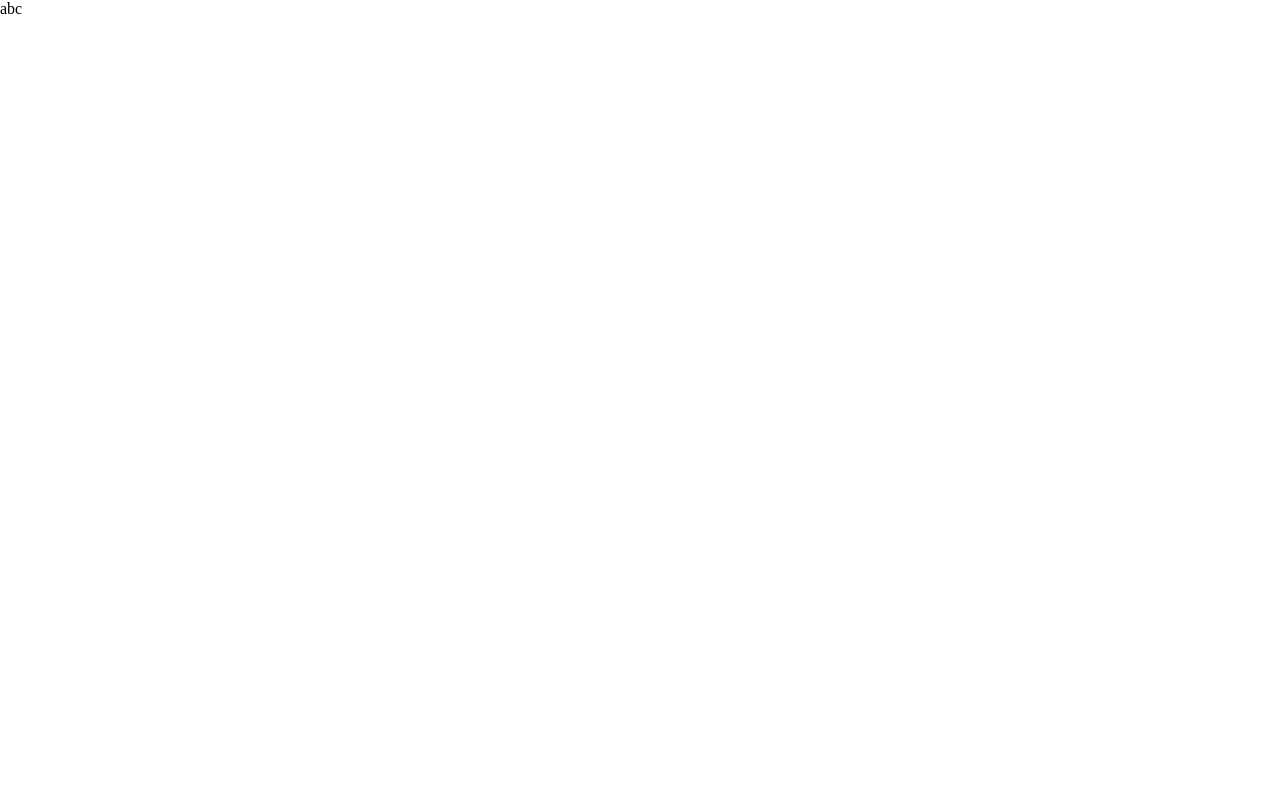
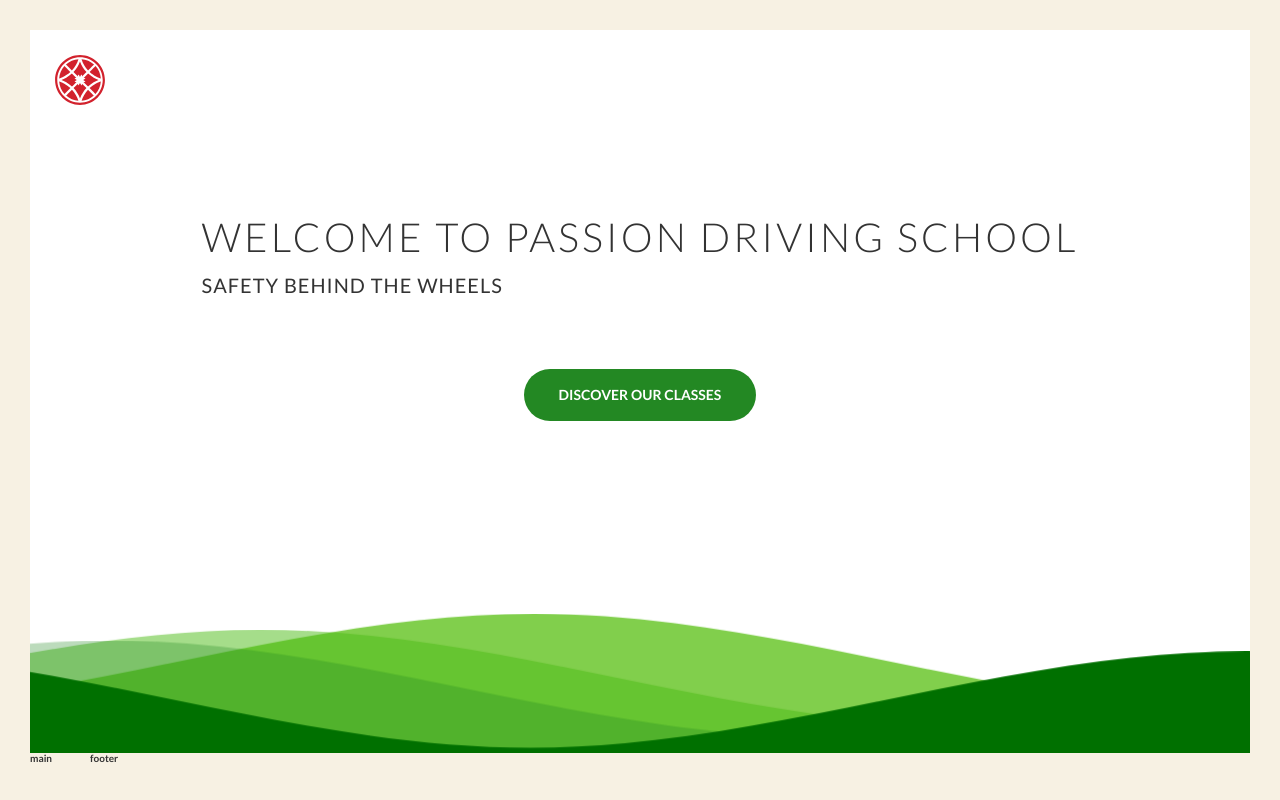
Before and after one commit to macha14/passion_driving-school, a website: page index.html in a window 1280 px wide. Drawn offline with Linux system fonts and the light colour scheme.

Commit message:
Header part is completed.

```diff
--- a/index.html
+++ b/index.html
@@ -1,14 +1,49 @@
 <!DOCTYPE html>
 <html lang="en">
-<head>
-    <meta charset="UTF-8">
-    <meta name="viewport" content="width=device-width, initial-scale=1.0">
-    <meta http-equiv="X-UA-Compatible" content="ie=edge">
+  <head>
+    <meta charset="UTF-8" />
+    <meta name="viewport" content="width=device-width, initial-scale=1.0" />
+    <meta http-equiv="X-UA-Compatible" content="ie=edge" />
 
-    <link rel="stylesheet" href="css/style.css">
-    <title>Passion Driving school</title>
-</head>
-<body>
-    abc
-</body>
+    <link
+      href="https://fonts.googleapis.com/css?family=Lato:100,300,400,700,900"
+      rel="stylesheet"
+    />
+
+    <link rel="stylesheet" href="css/style.css" />
+
+    <link rel="shortcut icon" href="img/Logo.png" />
+    <title>Passion | Safty behind the wheels</title>
+  </head>
+  <body class="container">
+    <header class="header">
+      <div class="header__logo-box">
+        <img src="img/Logo.svg" alt="Logo">
+      </div>
+      <div class="header__text-box">
+        <h1 class="header-primary">
+          <span class="header-primary--main">Welcome to passion driving school</span>
+          <span class="header-primary--sub">Safety behind the wheels</span>
+        </h1>
+        <div class="btn-box">
+          <a href="#" class="btn btn--green btn--animated">Discover our classes</a>
+        </div>
+      </div>
+      <div class="header__wave-box">
+        <svg class="waves" xmlns="http://www.w3.org/2000/svg" xmlns:xlink="http://www.w3.org/1999/xlink" viewBox="0 24 150 28" preserveAspectRatio="none" shape-rendering="auto">
+          <defs>
+              <path id="gentle-wave" d="M-160 44c30 0 58-18 88-18s 58 18 88 18 58-18 88-18 58 18 88 18 v44h-352z" />
+          </defs>
+          <g class="parallax">
+              <use xlink:href="#gentle-wave" x="48" y="0" fill="rgba(76, 187, 0,0.7)" />
+              <use xlink:href="#gentle-wave" x="48" y="3" fill="rgba(76, 187, 23,0.5)" />
+              <use xlink:href="#gentle-wave" x="48" y="5" fill="rgba(35, 136, 35,0.3)" />
+              <use xlink:href="#gentle-wave" x="48" y="7" fill="#007000" />
+          </g>
+        </svg>
+      </div>
+    </header>
+    <main>main</main>
+    <footer class="footer">footer</footer>
+  </body>
 </html>
--- a/package.json
+++ b/package.json
@@ -5,7 +5,7 @@
   "main": "index.js",
   "scripts": {
     "watch:sass": "node-sass sass/main.scss css/style.css -w",
-    "devserver": "live-server",
+    "devserver": "live-server --browser=firefox",
     "start": "npm-run-all --parallel devserver watch:sass",
     "compile:sass": "node-sass sass/main.scss css/style.comp.css",
     "concat:css": "concat -o css/style.concat.css css/style.comp.css",
--- /dev/null
+++ b/sass/abstracts/_variables.scss
@@ -0,0 +1,30 @@
+// COLORS
+$color-primary: #238823;
+$color-primary-light: #4CBB17;
+$color-primary-dark: #007000;
+
+$color-secondary-light: #E60000;
+$color-secondary-dark: #D2222D;
+
+$color-tertiary-light: #FFBF00;
+$color-tertiary-dark: #FF7800;
+
+$color-grey-light-1: #f7f7f7;
+$color-grey-light-2: #eee;
+
+$color-grey-dark-1: #777;
+$color-grey-dark-2: #999;
+$color-grey-dark-3: #333;
+
+$color-white: #fff;
+$color-black: #000;
+
+// FONT
+$default-font-size: 1.4rem;
+$font-primary: 'Lato', sans-serif;
+
+// RESPONSIVE BREAKPOINTS
+$bp-largest: 75em;   // 1200px
+$bp-large: 62.5em;   // 1000px
+$bp-medium: 50em;    // 800px;
+$bp-small: 37.5em;    // 600px;
--- /dev/null
+++ b/sass/base/_animation.scss
@@ -0,0 +1,72 @@
+@keyframes moveInLeft{
+    0% {
+        opacity: 0;
+        transform: translateX(-5rem);
+    }
+
+    80% {
+        transform: translateX(1rem);
+    }
+
+    100% {
+        transform: translateX(0);
+        opacity: 1;
+    }
+}
+
+@keyframes moveInRight{
+    0% {
+        opacity: 0;
+        transform: translateX(5rem);
+    }
+
+    80% {
+        transform: translateX(-1rem);
+    }
+
+    100% {
+        transform: translateX(0);
+        opacity: 1;
+    }
+}
+
+@keyframes moveInBottom {
+    0% {
+        opacity: 0;
+        transform: translateY(3rem);
+    }
+
+    100% {
+        opacity: 1;
+        transform: translate(0);
+    }
+}
+
+ /* Animation */
+.parallax>use {
+  animation: move-forever 25s cubic-bezier(.55, .5, .45, .5) infinite;
+}
+.parallax>use:nth-child(1) {
+  animation-delay: -2s;
+  animation-duration: 7s;
+}
+.parallax>use:nth-child(2) {
+  animation-delay: -3s;
+  animation-duration: 10s;
+}
+.parallax>use:nth-child(3) {
+  animation-delay: -4s;
+  animation-duration: 13s;
+}
+.parallax>use:nth-child(4) {
+  animation-delay: -5s;
+  animation-duration: 20s;
+}
+@keyframes move-forever {
+  0% {
+    transform: translate3d(-90px, 0, 0);
+  }
+  100% {
+    transform: translate3d(85px, 0, 0);
+  }
+}
--- /dev/null
+++ b/sass/base/_base.scss
@@ -0,0 +1,37 @@
+/**************************
+***Initial Setup for project
+**************************/
+
+*,
+*::before,
+*::after{
+    margin: 0;
+    padding: 0;
+    box-sizing: inherit;
+}
+
+html{
+    font-size: 62.5%;  //1rem = 10px; 10px/16px = 62.5%
+}
+
+body{
+    box-sizing: border-box;
+    padding: 3rem;
+    background-color: #f7f1e3;
+    font-family: $font-primary;
+    font-weight: 700;
+    line-height: 1.6;
+    color: $color-grey-dark-3;
+
+}
+
+::selection{
+    background-color: $color-primary;
+    color: $color-white;
+}
+
+.container{
+    display: grid;
+    grid-template-rows: 90vh 40vw repeat(4, min-content);
+    grid-template-columns: [full-start] minmax(6rem, 1fr) [center-start] repeat(8, [col-start] minmax(min-content, 14rem) [col-end]) [center-end] minmax(6rem, 1fr) [full-end];
+}
--- /dev/null
+++ b/sass/components/_button.scss
@@ -0,0 +1,64 @@
+.btn {
+    &,
+    &:link,
+    &:visited {
+        text-transform: uppercase;
+        text-decoration: none;
+        padding: 1.5rem 3.5rem;
+        display: inline-block;
+        border-radius: 10rem;
+        position: relative;
+        font-size: $default-font-size;
+
+        transition: all .2s;
+    }
+
+    &:hover {
+        transform: translateY(-2px);
+        box-shadow: 0 1rem 2rem rgba($color-black, .2);
+
+        &::after{
+            transform: scaleX(1.4) scaleY(1.6);
+            opacity: 0;
+        }
+    }
+
+    &:active,
+    &:focus {
+        outline: none;
+        transform: translateY(-1px);
+        box-shadow: 0 .5rem 1rem rgba($color-black, .2);
+    }
+
+    &--green {
+        background-color: $color-primary;
+        color: $color-white;
+
+        &::after{
+            background-color: $color-primary;
+        }
+    }
+
+
+    &::after {
+        content: "";
+        display: inline-block;
+        height: 100%;
+        width: 100%;
+        border-radius: 10rem;
+        position: absolute;
+        top: 0;
+        left: 0;
+        z-index: -1;
+        transition: all .4s;
+    }
+
+    &--animated {
+        animation: moveInBottom .5s ease-out .75s;
+        animation-fill-mode: backwards;
+    }
+}
+
+.btn-box{
+    text-align: center;
+}
--- /dev/null
+++ b/sass/components/_typography.scss
@@ -0,0 +1,25 @@
+.header-primary{
+    text-transform: uppercase;
+    backface-visibility: hidden;
+
+    &--main{
+        display: block;
+        font-size: 4rem;
+        font-weight: 300;
+        letter-spacing: .3rem;
+
+        animation-name: moveInLeft;
+        animation-duration: 1s;
+        animation-timing-function: ease-out;
+
+    }
+
+    &--sub{
+        display: block;
+        font-size: 2rem;
+        font-weight: 400;
+        letter-spacing: .1rem;
+
+        animation: moveInRight 1s ease-out;
+    }
+}
--- /dev/null
+++ b/sass/components/_wave.scss
@@ -0,0 +1,9 @@
+.waves {
+    /*position: relative;*/
+    width: 100%;
+    /*height: 15vh;*/
+    margin-bottom: -7px;
+    /*Fix for safari gap*/
+    min-height: 100px;
+    max-height: 150px;
+  }
--- /dev/null
+++ b/sass/layout/_header.scss
@@ -0,0 +1,36 @@
+.header{
+    background-color: #fff;
+    grid-column: full-start / full-end;
+
+    display: grid;
+    grid-template-rows: 20vh minmax(10vh, min-content) 1fr;
+    grid-template-columns: [header-full-start header-logo-start] minmax(9rem, min-content) [header-logo-end] minmax(min-content, 1fr) [header-full-end];
+    justify-content: center;
+    row-gap: 1.5rem;
+
+
+    &__logo-box {
+        grid-column: header-logo-start / header-logo-end;
+        grid-row: 1 / 2;
+        margin-top: 2rem;
+        margin-left: 2rem;
+    }
+
+    &__text-box{
+        grid-column: header-full-start / header-full-end;
+        grid-row: 2 / 3;
+        justify-self: center;
+
+        display: grid;
+        grid-template-columns: max-content;
+        grid-template-rows: min-content 15vh;
+        align-items: flex-end;
+    }
+
+    &__wave-box{
+        grid-column: header-full-start / header-full-end;
+        grid-row: 3 / 4;
+        align-self: flex-end;
+    }
+
+}
--- a/sass/main.scss
+++ b/sass/main.scss
@@ -1,15 +1,8 @@
-$color-primary: #55c57a;
-$color-white: #fff;
+@import "abstracts/variables";
+@import "base/base";
 
-*,
-*::after,
-*::before{
-    margin: 0;
-    padding: 0;
-    box-sizing: inherit;
-}
-
-::selection{
-    background-color: $color-primary;
-    color: $color-white;
-}
+@import "layout/header";
+@import "components/typography";
+@import "base/animation";
+@import "components/button";
+@import "components/wave";
```
Also changed, not shown: css/style.comp.css (deleted), css/style.concat.css (deleted), css/style.css, css/style.prefix.css (deleted), img/Logo.png (added), img/Logo.svg (added), img/Wave.svg (added), 2 other files.
